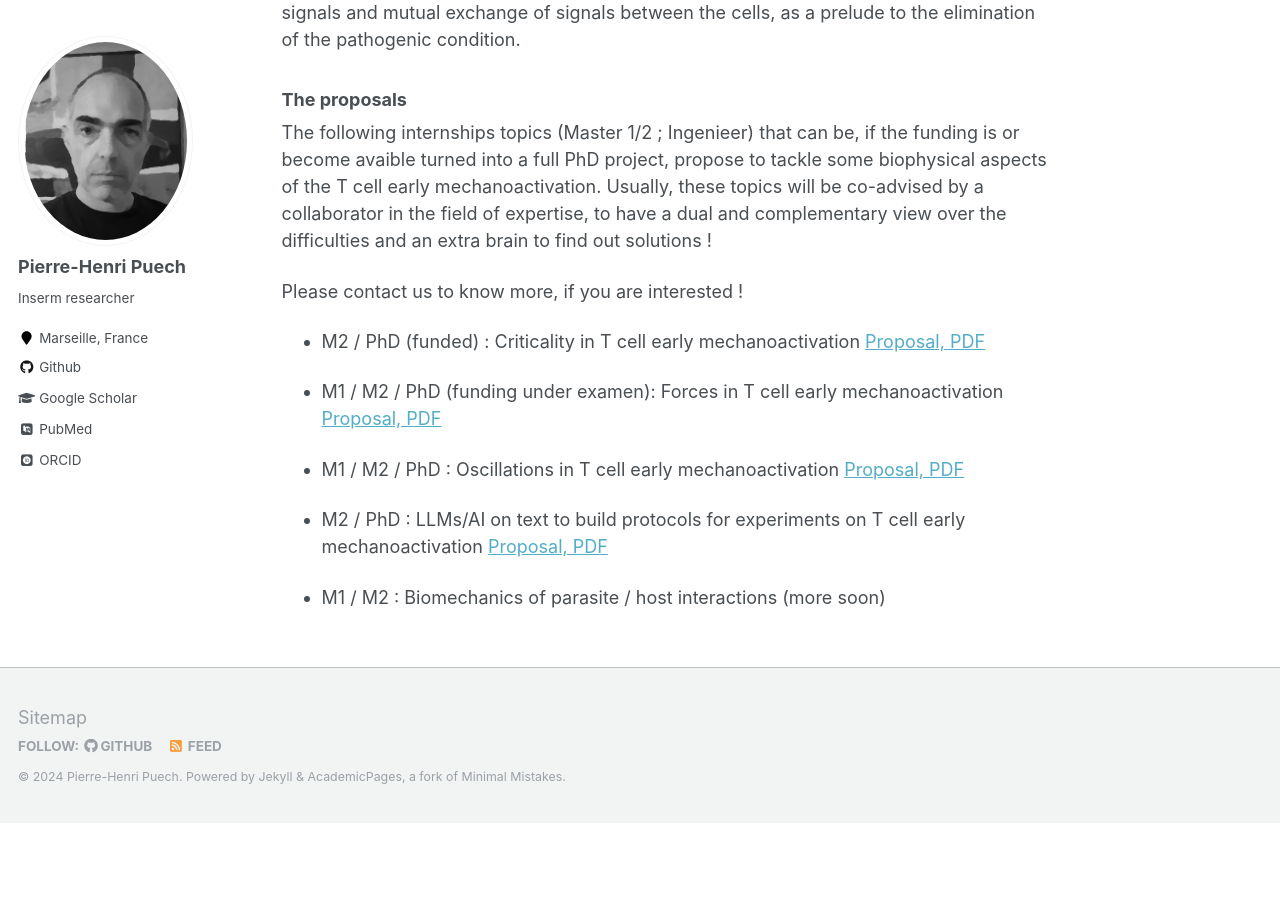
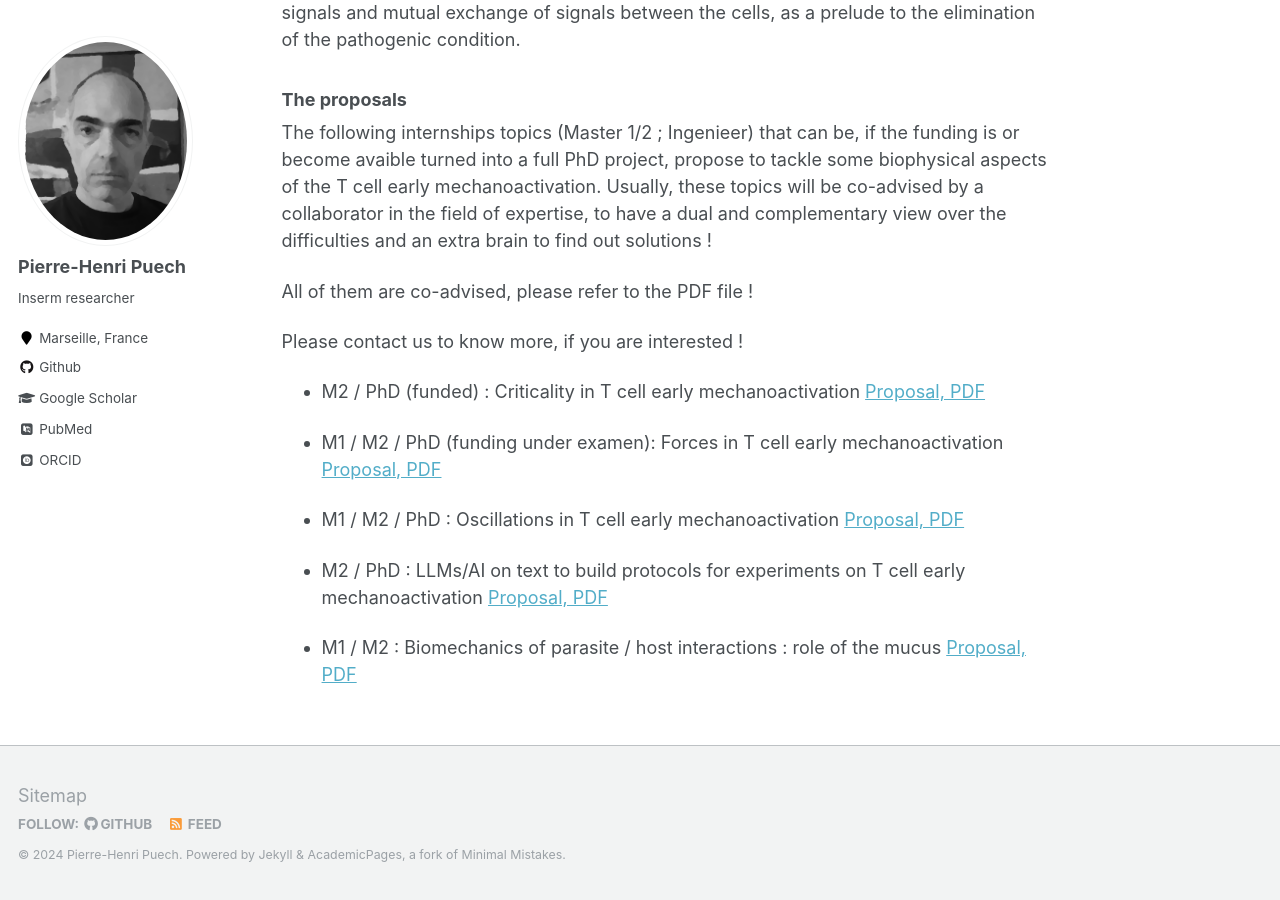
Before and after one commit to phpuech/phpuech.github.io, a Jekyll site: the page built from _pages/jobs.md, in a window 1280 px wide and 900 px high, scrolled down 581 px. Built offline with Jekyll 4.4.1, drawn with Linux system fonts in a browser that asks for light colours; some web fonts are replaced; before the commit the page ends 1404 px from its top, so only the background shows below that.

Commit message:
add pdf mucus and link

```diff
--- a/_pages/jobs.md
+++ b/_pages/jobs.md
@@ -13,6 +13,8 @@ Cell/cell interactions are a paradigm in cell biology since they establish, thro
 
 The following internships topics (Master 1/2 ; Ingenieer) that can be, if the funding is or become avaible turned into a full PhD project, propose to tackle some biophysical aspects of the T cell early mechanoactivation. Usually, these topics will be co-advised by a collaborator in the field of expertise, to have a dual and complementary view over the difficulties and an extra brain to find out solutions !
 
+All of them are co-advised, please refer to the PDF file !
+
 Please contact us to know more, if you are interested !
 
 - M2 / PhD (funded) : Criticality in T cell early mechanoactivation [Proposal, PDF](https://phpuech.github.io/files/Criticality.pdf)
@@ -23,4 +25,5 @@ Please contact us to know more, if you are interested !
 
 - M2 / PhD : LLMs/AI on text to build protocols for experiments on T cell early mechanoactivation [Proposal, PDF](https://phpuech.github.io/files/LLM.pdf)
 
-- M1 / M2 : Biomechanics of parasite / host interactions (more soon)
+- M1 / M2 : Biomechanics of parasite / host interactions : role of the mucus
+[Proposal, PDF](https://phpuech.github.io/files/Mucus.pdf)
```
Also changed, not shown: 1 other file.
